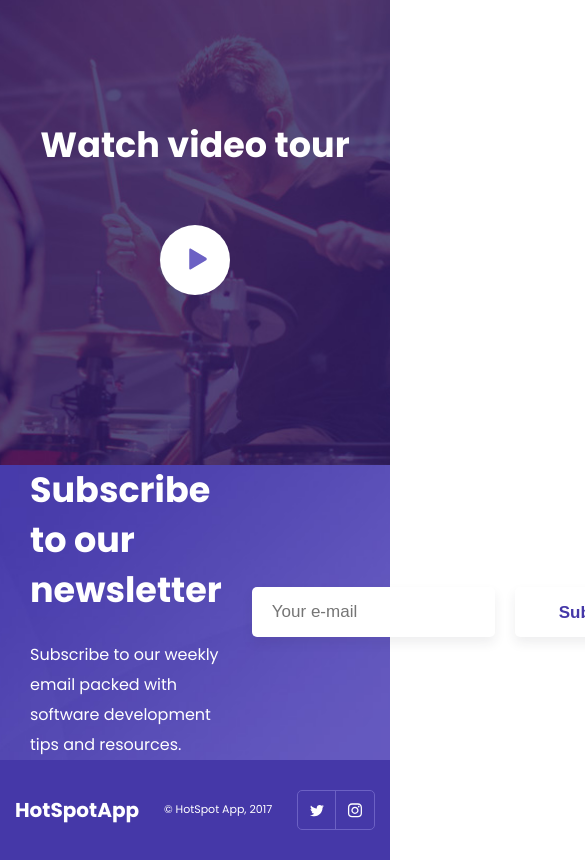
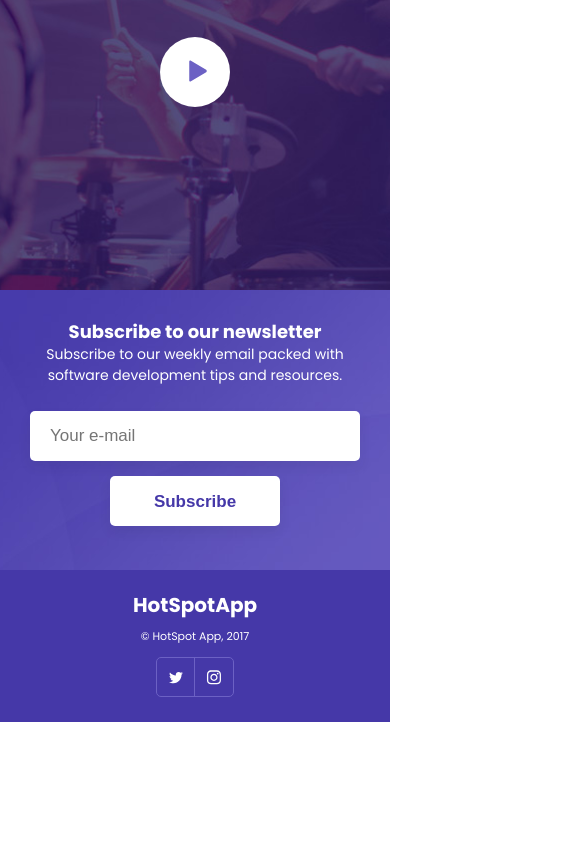
Before and after one commit to mentikora/hs-app, a plain HTML site: page index.html in a window 390 px wide. Shown: the part 600-1460 px from the top of the page, 585 px wide, since content can reach past the window. After the commit the page ends 1322 px from the top, so only its background shows below. Drawn offline with Linux system fonts and the light colour scheme.

Commit message:
mediaquery

```diff
--- a/index.html
+++ b/index.html
@@ -78,7 +78,7 @@
               development tips and resources.
             </p>
           </div>
-          <div class="col-sm-6 section-subscribe__right">
+          <div class="col-xs-12 col-sm-6 section-subscribe__right">
             <form action="" class="form subscribe-form">
               <input type="email" placeholder="Your e-mail" class="controller-style controller-style-input">
               <input type="submit" value="Subscribe" class="controller-style controller-style-button">
--- a/styles/mainpage.css
+++ b/styles/mainpage.css
@@ -14,6 +14,7 @@ body{
   overflow: hidden;
   width: 100%;
   height: 100vh;
+  padding: 25px;
 
   background-color: rgba(0,0,0, .3);
 
@@ -48,6 +49,12 @@ body{
       display: block;
       width: 15px;
     }
+  @media(max-width: 767px){
+    .popup video{
+      width: 100%;
+      height: auto;
+    }
+  }
 
 main.mainpage-wrapper{
   flex-grow: 1;
@@ -84,10 +91,21 @@ main.mainpage-wrapper{
 /* Heading */
 .heading{
   margin: 0;
-  font-size: 35px;
-  line-height: 50px;
   color: #fff;
 }
+  @media(min-width: 506px){
+    .heading{
+      font-size: 35px;
+      line-height: 50px;
+    }
+  }
+  @media(max-width: 505px){
+    .heading{
+      font-size: 18px;
+      line-height: 25px;
+    }
+  }
+
 
 /*
   Header
@@ -103,7 +121,7 @@ header{
   }
   header .log-in-button{
     display: block;
-    margin-right: 45px;
+
     width: 130px;
     float: right;
     height: 40px;
@@ -117,6 +135,11 @@ header{
     background-color: #fff;
     border-radius: 5px;
     box-shadow: 0 6px 12px 0 rgba(40,43,49, .08);
+  }
+  @media(min-width: 768px){
+    header .log-in-button{
+      margin-right: 45px;
+    }
   }
 
 /*
@@ -133,10 +156,23 @@ footer{
 
     min-height: 100px;
   }
+    @media(max-width: 505px){
+      footer .footer-content-wrapper{
+        flex-direction: column;
+        padding-top: 25px;
+        padding-bottom: 25px;
+      }
+    }
 
   footer .copyright{
     font-size: 11px;
   }
+    @media(max-width: 505px){
+      footer .copyright{
+        margin-top: 15px;
+        margin-bottom: 15px;
+      }
+    }
   footer .socials-wrapper{
     display: flex;
     border-radius: 5px;
@@ -185,6 +221,16 @@ footer{
     display: block;
     max-width: 100%;
     height: auto;
+  }
+
+  @media(max-width: 767px){
+    .section-welcome__left{
+      text-align: center;
+      padding-bottom: 25px;
+    }
+    .section-welcome__right{
+      display: none;
+    }
   }
 
 /*
@@ -327,12 +373,39 @@ footer{
     display: flex;
     align-items: center;
   }
+    @media(max-width: 767px){
+      .section-subscribe-content{
+        flex-direction: column;
+        text-align: center;
+      }
+    }
   .section-subscribe__text{
-    margin-top: 25px;
-    font-size: 16px;
-    line-height: 30px;
+
     color: #fff;
   }
+    @media(max-width: 505px){
+      .section-subscribe__text{
+        font-size: 14px;
+        line-height: 21px;
+      }
+    }
+    @media(min-width: 506px){
+      .section-subscribe__text{
+        font-size: 16px;
+        line-height: 30px;
+      }
+    }
+    @media(max-width: 767px){
+      .section-subscribe__text{
+        margin-bottom: 25px;
+      }
+    }
+    @media(min-width: 768px){
+      .section-subscribe__text{
+        margin-top: 25px;
+      }
+    }
+
 
 .subscribe-form{
 
@@ -340,6 +413,11 @@ footer{
 .form{
   display: flex;
 }
+  @media(max-width: 505px){
+    .form{
+      flex-direction: column;
+    }
+  }
 .form .controller-style{
   border: 0;
   outline: 0;
@@ -360,11 +438,24 @@ footer{
   }
   .form .controller-style-button{
     width: 170px;
-    margin-left: 20px;
+
     text-align: center;
     font-weight: 700;
     cursor: pointer;
   }
+    @media(max-width: 505px){
+      .form .controller-style-button{
+        margin-left: auto;
+        margin-right: auto;
+        margin-top: 15px;
+        margin-bottom: 15px;
+      }
+    }
+    @media(min-width: 506px){
+      .form .controller-style-button{
+        margin-left: 20px;
+      }
+    }
 
 @keyframes fadeIn {
   from {
```
